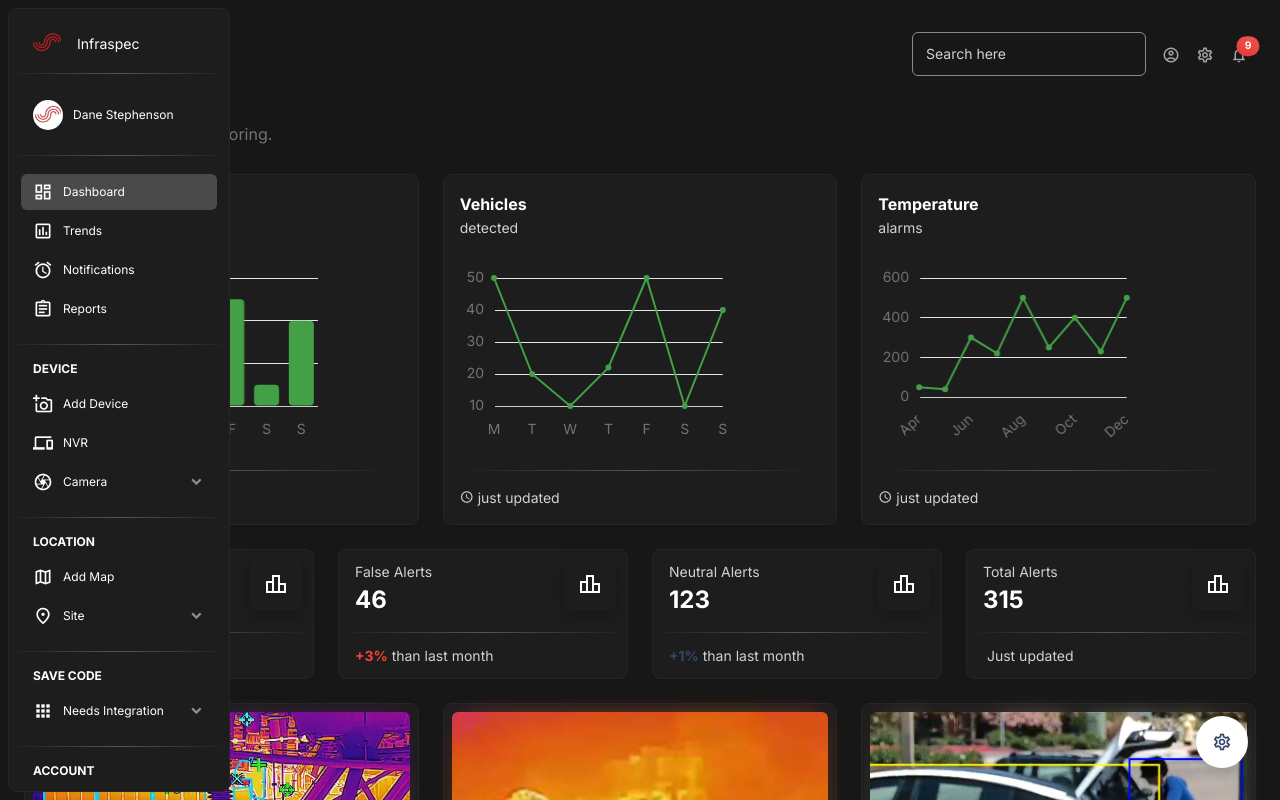
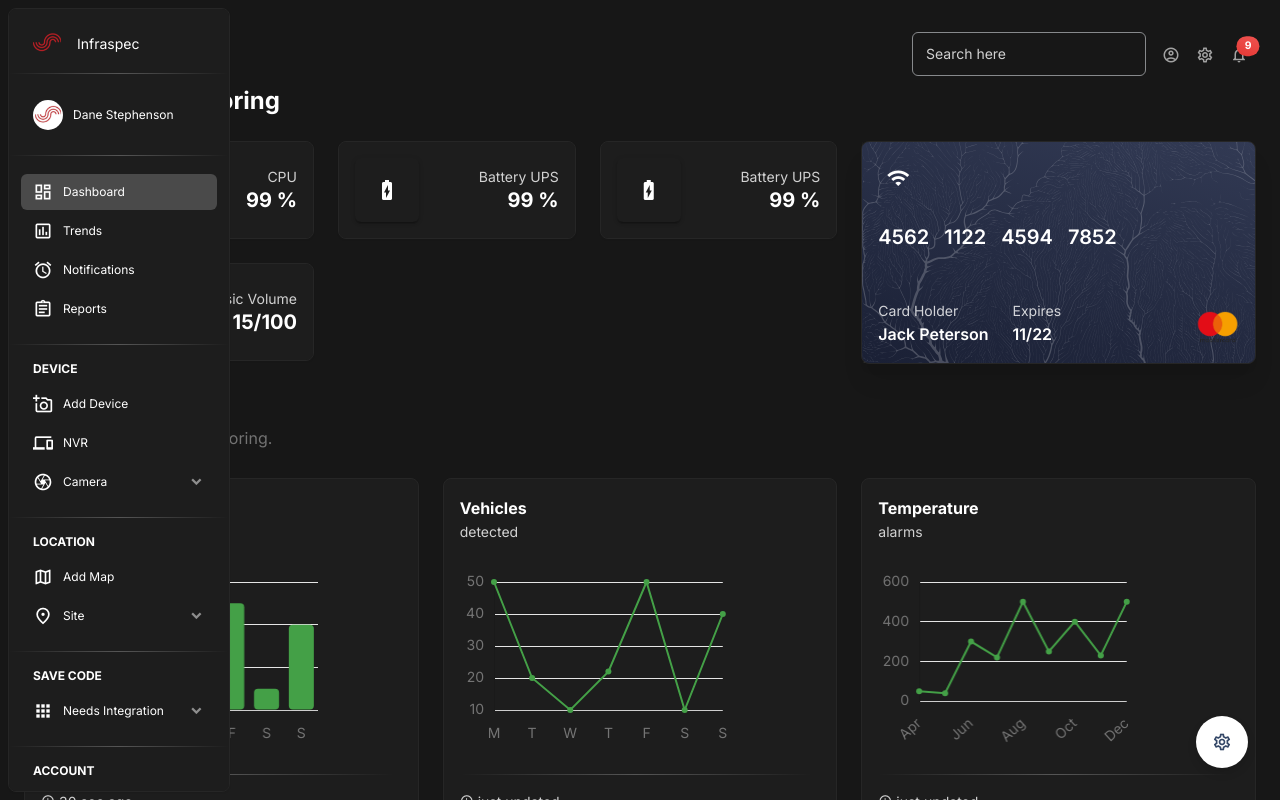
Before and after one commit to infrared-inspection-systems/Infraspec, a React (Create React App) app: page /#/dashboard/ in a window 1280 px wide. Shown: the top 800 px of the page. Built offline with nearby package versions, Linux system fonts and the light colour scheme.

Commit message:
Icon Change

```diff
--- a/src/layouts/dashboard/main/index.js
+++ b/src/layouts/dashboard/main/index.js
@@ -43,6 +43,9 @@ import ComplexStatisticsCard from "examples/Cards/StatisticsCards/ComplexStatist
 import BookingCard from "examples/Cards/BookingCard";
 import VerticalBarChart from "examples/Charts/BarCharts/VerticalBarChart";
 import MixedChart from "examples/Charts/MixedChart";
+import MiniStatisticsCard from "examples/Cards/StatisticsCards/MiniStatisticsCard";
+import DefaultInfoCard from "examples/Cards/InfoCards/DefaultInfoCard";
+import MasterCard from "examples/Cards/MasterCard";
 
 // Anaytics dashboard components
 import SalesByCountry from "layouts/dashboards/analytics/components/SalesByCountry";
@@ -88,6 +91,59 @@ function Analytics() {
   return (
     <DashboardLayout>
       <DashboardNavbar />
+      <MDBox mb={3} ml={1}>
+          <MDTypography variant="h4" fontWeight="bold">
+            Hardware Monitoring
+          </MDTypography>
+        </MDBox>
+      <MDBox mb={3}>
+          <Grid container spacing={3}>
+            <Grid item xs={12} md={6} lg={3}>
+              <MDBox mb={3}>
+                <MiniStatisticsCard
+                  title={{ text: "CPU" }}
+                  count="99 %"
+                  icon={{ color: "info", component: "desktop_mac" }}
+                  direction="left"
+                />
+              </MDBox>
+              <MiniStatisticsCard
+                title={{ text: "music volume" }}
+                count="15/100"
+                icon={{ color: "info", component: "volume_down" }}
+                direction="left"
+              />
+            </Grid>
+            <Grid
+              item
+              xs={12}
+              sm={3}
+              lg={5}
+              display="flex"
+              flexDirection={{ xs: "column", sm: "row" }}
+            >
+              <MDBox width="100%" mr={{ xs: 0, sm: 3 }} mb={{ xs: 3, sm: 0 }}>
+                <MiniStatisticsCard
+                  title={{ text: "battery UPS" }}
+                  count="99 %"
+                  icon={{ color: "info", component: "battery_charging_full" }}
+                  direction="left"
+                />
+              </MDBox>
+              <MDBox width="100%">
+                <MiniStatisticsCard
+                  title={{ text: "battery UPS" }}
+                  count="99 %"
+                  icon={{ color: "info", component: "battery_charging_full" }}
+                  direction="left"
+                />
+              </MDBox>
+            </Grid>
+            <Grid item xs={12} lg={4}>
+              <MasterCard number={4562112245947852} holder="jack peterson" expires="11/22" />
+            </Grid>
+          </Grid>
+        </MDBox>
       <MDBox pb={3}>
         <MDBox mb={3} ml={1}>
           <MDTypography variant="h4" fontWeight="bold">
--- a/src/layouts/dashboard/trends/index.js
+++ b/src/layouts/dashboard/trends/index.js
@@ -321,7 +321,7 @@ function Widgets() {
             <Grid item xs={12} md={6} lg={3}>
               <MDBox mb={3}>
                 <MiniStatisticsCard
-                  title={{ text: "battery health" }}
+                  title={{ text: "battery UPS" }}
                   count="99 %"
                   icon={{ color: "info", component: "battery_charging_full" }}
                   direction="left"
@@ -346,7 +346,7 @@ function Widgets() {
                 <DefaultInfoCard
                   icon="account_balance"
                   title="salary"
-                  description="Belong Interactive"
+                  description="Site"
                   value="+$2000"
                 />
               </MDBox>
--- a/src/layouts/pages/account/billing/index.js
+++ b/src/layouts/pages/account/billing/index.js
@@ -45,7 +45,7 @@ function Billing() {
                   <DefaultInfoCard
                     icon="account_balance"
                     title="salary"
-                    description="Belong Interactive"
+                    description="Site"
                     value="+$2000"
                   />
                 </Grid>
--- a/src/layouts/pages/widgets/index.js
+++ b/src/layouts/pages/widgets/index.js
@@ -81,7 +81,7 @@ function Widgets() {
             <Grid item xs={12} md={6} lg={3}>
               <MDBox mb={3}>
                 <MiniStatisticsCard
-                  title={{ text: "battery health" }}
+                  title={{ text: "battery UPS" }}
                   count="99 %"
                   icon={{ color: "info", component: "battery_charging_full" }}
                   direction="left"
@@ -106,7 +106,7 @@ function Widgets() {
                 <DefaultInfoCard
                   icon="account_balance"
                   title="salary"
-                  description="Belong Interactive"
+                  description="Site"
                   value="+$2000"
                 />
               </MDBox>
```
